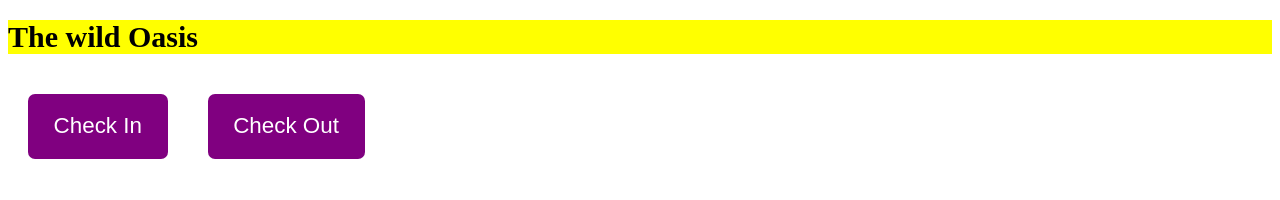
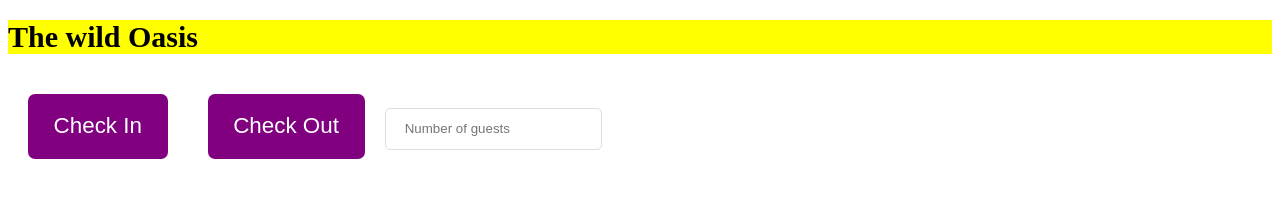
Before and after one commit to arafatah/the-wild-oasis, a React (Vite) app: page / in a window 1280 px wide. Shown: the top 200 px of the page. Built offline with nearby package versions, Linux system fonts and the light colour scheme.

Commit message:
feat: add input field for number of guests in App component

```diff
--- a/src/App.jsx
+++ b/src/App.jsx
@@ -18,12 +18,20 @@ const Button = styled.button`
   margin: 20px;
 `;
 
+const Input = styled.input`
+  border: 1px solid #ddd;
+  border-radius: 5px;
+  padding: 0.8rem 1.2rem;
+`;
+
 function App() {
   return (
     <div>
       <H1>The wild Oasis</H1>
       <Button onClick={() => alert("Check in")}>Check In</Button>
       <Button onClick={() => alert("Check out")}>Check Out</Button>
+
+      <Input type="number" placeholder="Number of guests" />
     </div>
   );
 }
```
